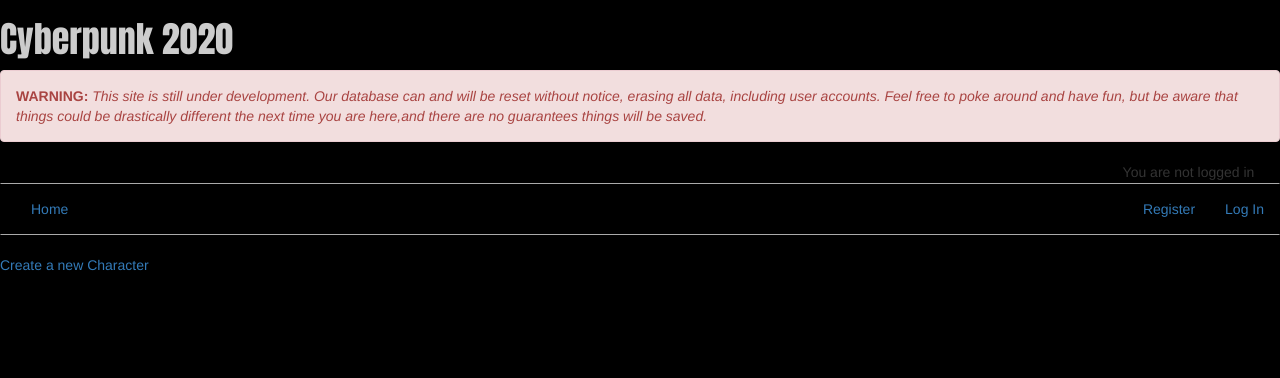
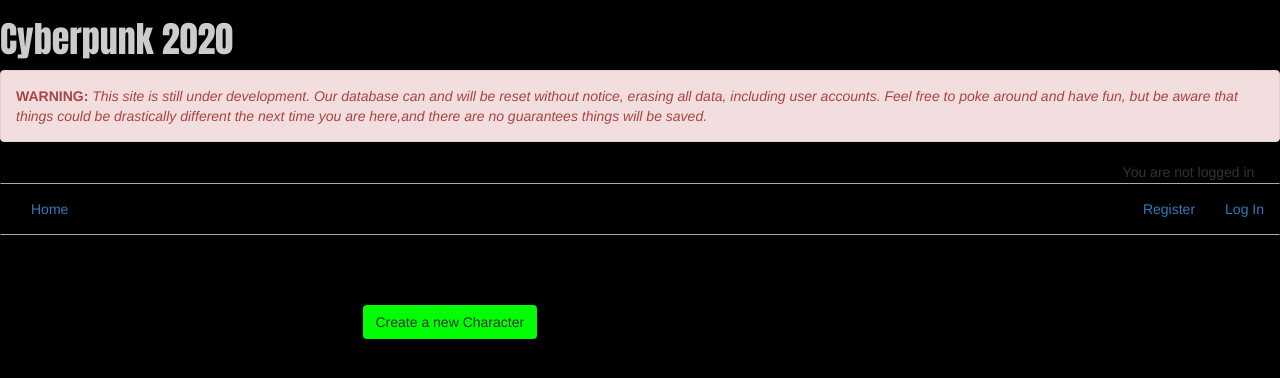
Before and after one commit to puhlenbruck/CPPA, a Flask app: template app/templates/characters/characterindex.html in a window 1280 px wide. Shown: the top 378 px of the page. Run offline with Flask 2, Linux system fonts and the light colour scheme; the template is opened without the code that fills it, so the values that code supplies are empty; some libraries are stand-ins or nearby versions.

Commit message:
center character list

```diff
--- a/app/static/css/style.css
+++ b/app/static/css/style.css
@@ -2,27 +2,25 @@ body{
   background: black;
   width: 100%;
 }
-
 .navbar{
   border-radius: 0;
   border-top: solid thin #aaaaaa;
   border-bottom: solid thin #aaaaaa;
 }
-
 .container{
   padding-top: 50px;
 }
-
 #title{
   color: #cccccc;
   font-family: Anton
 }
-
 #login-text{
   margin-right: 2%;
   margin-bottom: 1px;
 }
-
 .error{
   color: red;
 }
+#new-char{
+  background-color: #00ff00;
+}
--- a/app/templates/characters/characterindex.html
+++ b/app/templates/characters/characterindex.html
@@ -1,7 +1,13 @@
 {% extends "base.html" %}
 {% block content %}
-<a href="{{url_for('character_create')}}">Create a new Character</a>
-{% for character in characters %}
-    <li><a href="{{url_for('character_display', char=character.id)}}">{{character.name}}</a> | <a href="{{url_for('character_display',edit=true, char=character.id)}}">edit</a></li>
-{% endfor %}
+<div class="container">
+  <div class="row">
+      <div class="col-md-3"></div><div class="col-md-6"><button id="new-char" class="btn" href="{{url_for('character_create')}}">Create a new Character</button></div>
+  </div>
+  {% for character in characters %}
+    <div class="row">
+      <div class="col-md-3"></div><div class="col-md-4"><a href="{{url_for('character_display', char=character.id)}}">{{character.name}}</a></div><div class="col-md-2"><a href="{{url_for('character_display',edit=true, char=character.id)}}">edit</a></div>
+    </div>
+  {% endfor %}
+</div>
 {% endblock %}
--- a/app/templates/index.html
+++ b/app/templates/index.html
@@ -1,10 +1,4 @@
 {% extends "base.html" %}
 {% block content %}
 
-<div class="row">
-	<div class="col-md-8">
-		<img src="static/img/cyberpunk1.jpg" />
-	</div>
-</div>
-
 {% endblock %}
```
Also changed, not shown: app/characters/views.py (line endings or trailing spaces).
